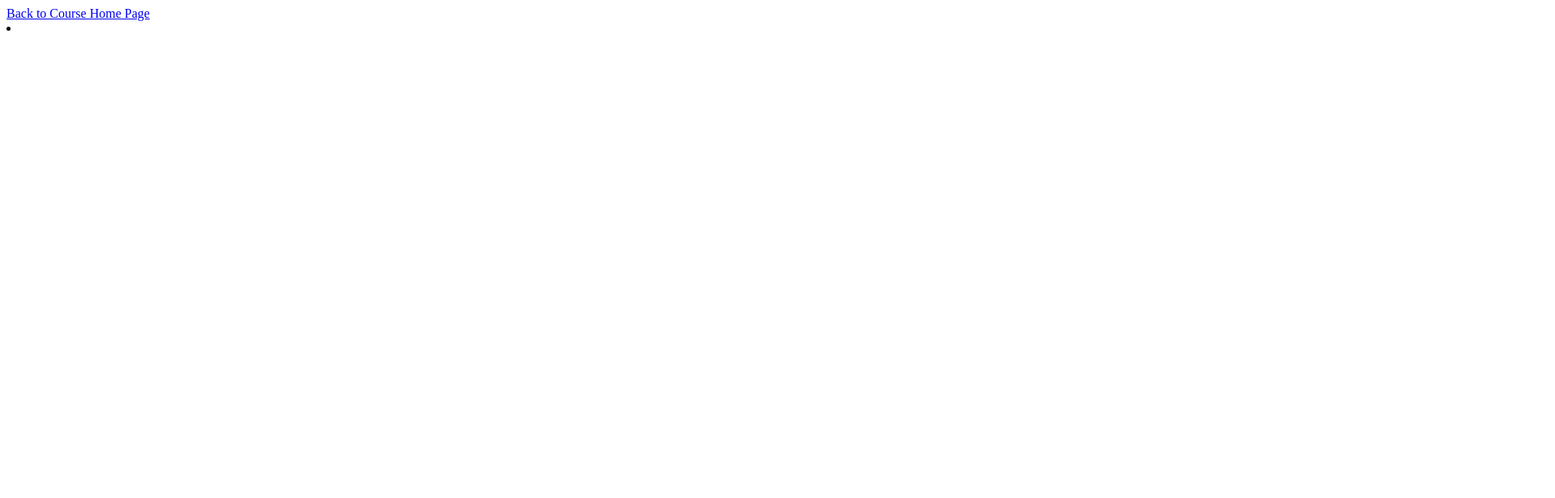
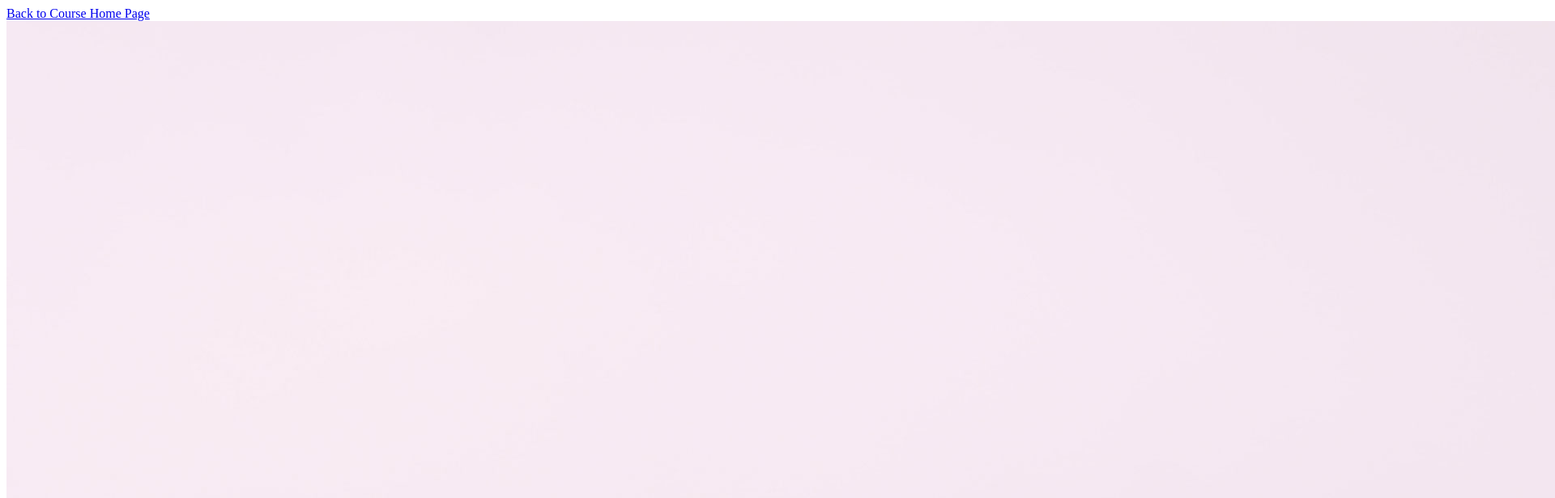
Before and after one commit to sydneyroach/gra321-f19, a plain HTML site: page project3/index.html in a window 1280 px wide. Shown: the top 616 px of the page at 81% size, 1920 px wide, since content can reach past the window. Drawn offline with Linux system fonts and the light colour scheme.

Commit message:
add image to project 3

```diff
--- a/project3/index.html
+++ b/project3/index.html
@@ -5,8 +5,7 @@
 </head>
 <body>
     <a href="../index.html"title="Course Home Page">Back to Course Home Page</a>
-<li>
     <a href="project3/index.html" title="Project 3"></a>
-</li>
+<img src="img/trees.jpg" alt="foggy forest">
 </body>
 </html>
```
Also changed, not shown: project3/img/trees.jpg (added), 3 other files.
